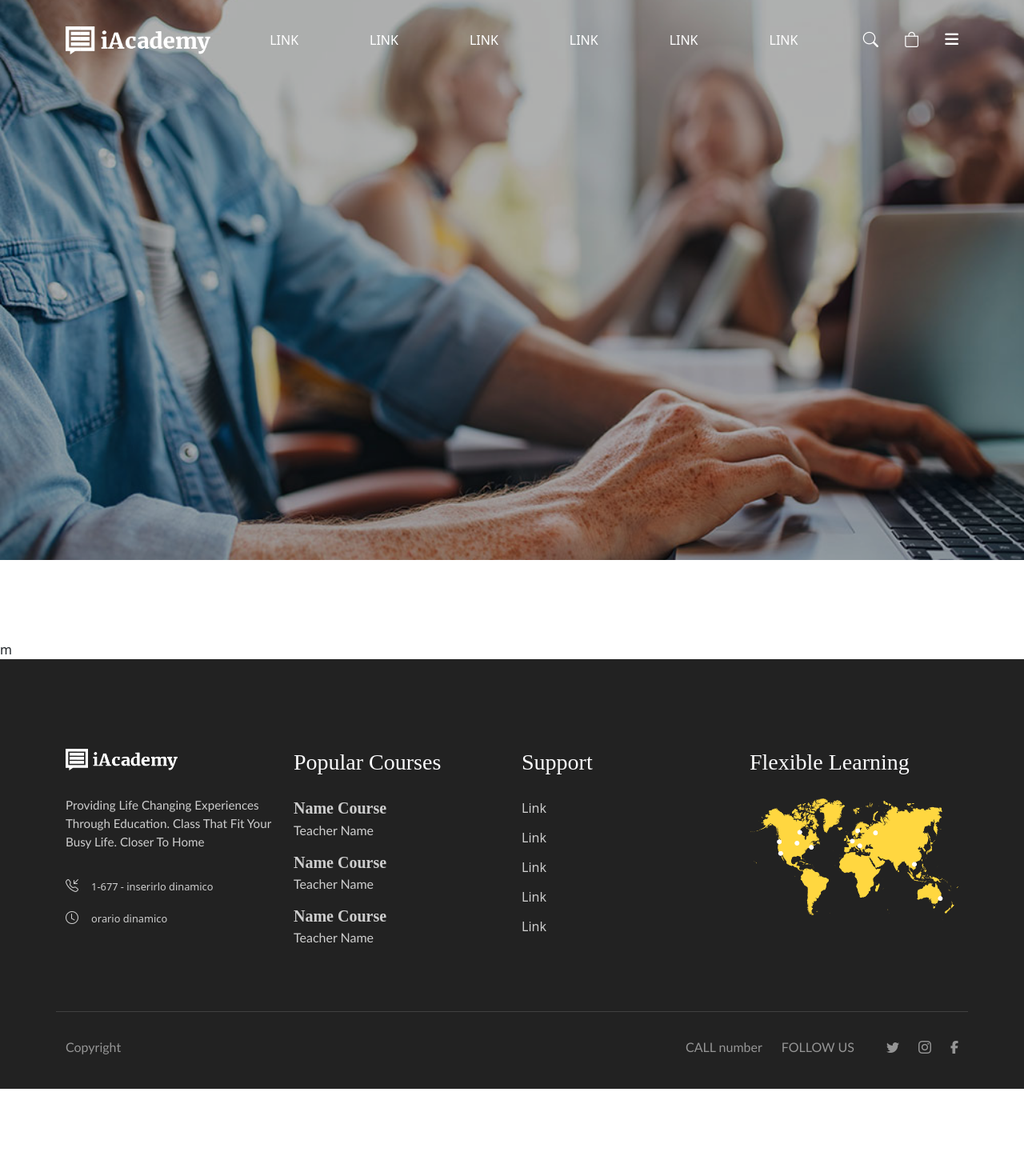
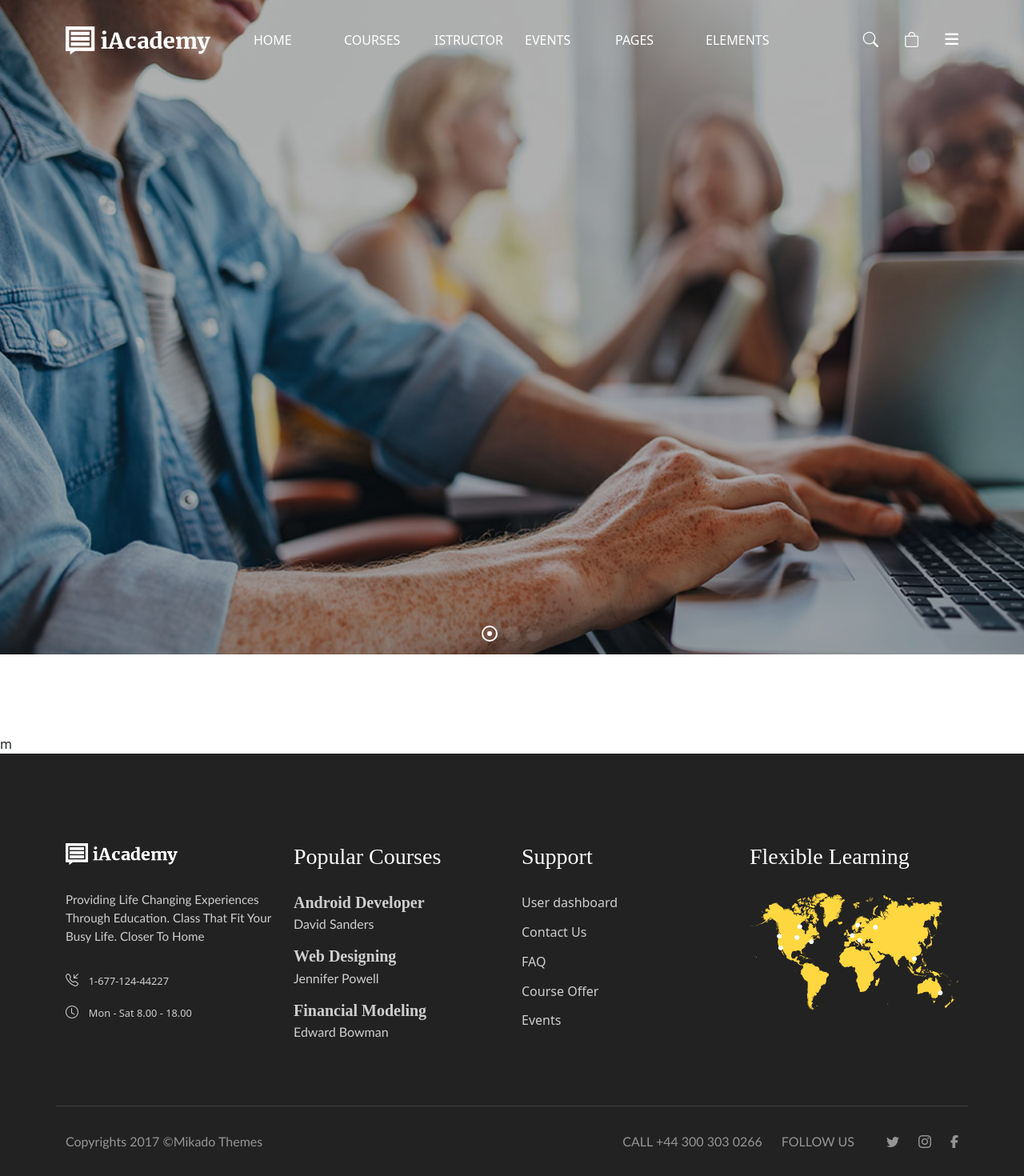
Before and after one commit to manuelmenama/proj-html-vuejs, a Vue app: page / in a window 1280 px wide. Shown: the top 1470 px of the page at 80% size. Before the commit the page ends 1361 px from the top, so only its background shows below. Built offline with nearby package versions, Linux system fonts and the light colour scheme.

Commit message:
dynamic foter header first slider

```diff
--- a/package.json
+++ b/package.json
@@ -12,6 +12,7 @@
     "@fortawesome/fontawesome-free": "^6.2.1",
     "bootstrap": "^5.2.3",
     "bootstrap-icons": "^1.10.2",
+    "swiper": "^8.4.5",
     "vue": "^3.2.41"
   },
   "devDependencies": {
--- a/src/assets/data/store.js
+++ b/src/assets/data/store.js
@@ -3,6 +3,32 @@ import { reactive } from 'vue';
 export const store = reactive ({
 
   //store del menu header
+  menuList:[
+    {
+      name: "Home",
+      link: "#"
+    },
+    {
+      name: "Courses",
+      link: "#"
+    },
+    {
+      name: "Istructor",
+      link: "#"
+    },
+    {
+      name: "Events",
+      link: "#"
+    },
+    {
+      name: "Pages",
+      link: "#"
+    },
+    {
+      name: "Elements",
+      link: "#"
+    }
+  ],
 
   //store del carosello jumbotron
 
@@ -13,6 +39,74 @@ export const store = reactive ({
   //store di what in for you
 
   //store card "popular courses"
+  popularCourses: [
+    {
+      id: 1,
+      name: "Android Developer",
+      shortDescriprion: "Sed justo et takimata stet at et lorem, nonumy at consetetur sit dolore tempor sed sed stet. Sanctus lorem sed.",
+      teacher: "David Sanders",
+      price: "free",
+      numberOfStudent: 20,
+      subject: "programming",
+      imagePath: "course-1-f-img.jpg",
+      link: "#"
+    },
+    {
+      id: 2,
+      name: "Web Designing",
+      shortDescriprion: "No et sit lorem takimata aliquyam accusam aliquyam tempor kasd. Dolor sanctus ipsum accusam ut elitr no sit, dolor sed.",
+      teacher: "Jennifer Powell",
+      price: "free",
+      numberOfStudent: 20,
+      subject: "programming",
+      imagePath: "course-2-f-img.jpg",
+      link: "#"
+    },
+    {
+      id: 3,
+      name: "Financial Modeling",
+      shortDescriprion: "Amet ea rebum elitr et diam no diam labore sanctus diam, et diam rebum dolores rebum. Invidunt et et sit.",
+      teacher: "Edward Bowman",
+      price: "$20",
+      numberOfStudent: 30,
+      subject: "programming",
+      imagePath: "course-3-f-img.jpg",
+      link: "#"
+    },
+    {
+      id: 4,
+      name: "Business English",
+      shortDescriprion: "Lorem nonumy ipsum dolore at et lorem eos est. Et lorem dolores diam sea stet sed accusam justo, accusam voluptua.",
+      teacher: "Preston Marshall",
+      price: "$30",
+      numberOfStudent: 40,
+      subject: "language",
+      imagePath: "course-4-f-img.jpg",
+      link: "#"
+    },
+    {
+      id: 5,
+      name: "Social Computing",
+      shortDescriprion: "Dolor sanctus est voluptua vero dolores accusam ipsum ut, no duo accusam erat dolor sed no dolores ipsum. Diam et.",
+      teacher: "David Sanders",
+      price: "free",
+      numberOfStudent: 100,
+      subject: "tecnology",
+      imagePath: "course-5-f-img.jpg",
+      link: "#"
+    },
+    {
+      id: 6,
+      name: "Learn Spanish",
+      shortDescriprion: "Justo invidunt lorem tempor gubergren magna. Lorem et clita diam tempor elitr aliquyam accusam dolor. Sed magna dolores erat sed.",
+      teacher: "Jennie King",
+      price: "$30",
+      numberOfStudent: 30,
+      subject: "language",
+      imagePath: "course-6-f-img.jpg",
+      link: "#"
+    },
+  ],
 
   //store pricing plan
 
--- a/src/components/AppFooter.vue
+++ b/src/components/AppFooter.vue
@@ -1,6 +1,14 @@
 <script>
+
+import { store } from '../assets/data/store'
+
 export default {
-  name: 'AppFooter'
+  name: 'AppFooter',
+  data() {
+    return {
+      store
+    }
+  }
 }
 </script>
 
@@ -24,14 +32,14 @@ export default {
           <div>
             <i class="bi bi-telephone-inbound"></i>
             <span>
-              1-677 - inserirlo dinamico
+              {{store.contactAcademy.telephone}}
             </span>
           </div>
 
           <div>
             <i class="bi bi-clock"></i>
             <span>
-              orario dinamico
+              {{store.contactAcademy.openTime}}
             </span>
           </div>
 
@@ -44,41 +52,19 @@ export default {
 
           <ul>
 
-            <li>
-              <a href="#">
+            <li
+              v-for="popCourse in store.popularCourses"
+              :key="popCourse.id"
+              v-show="popCourse.id<4">
+              <a
+                :href="popCourse.link">
                 <h5>
                   <strong>
-                    Name Course
+                    {{popCourse.name}}
                   </strong>
                 </h5>
                 <p>
-                  Teacher Name
-                </p>
-              </a>
-            </li>
-
-            <li>
-              <a href="#">
-                <h5>
-                  <strong>
-                    Name Course
-                  </strong>
-                </h5>
-                <p>
-                  Teacher Name
-                </p>
-              </a>
-            </li>
-
-            <li>
-              <a href="#">
-                <h5>
-                  <strong>
-                    Name Course
-                  </strong>
-                </h5>
-                <p>
-                  Teacher Name
+                  {{popCourse.teacher}}
                 </p>
               </a>
             </li>
@@ -95,33 +81,12 @@ export default {
 
           <ul>
 
-            <li>
-              <a href="#">
-                Link
-              </a>
-            </li>
-
-            <li>
-              <a href="#">
-                Link
-              </a>
-            </li>
-
-            <li>
-              <a href="#">
-                Link
-              </a>
-            </li>
-
-            <li>
-              <a href="#">
-                Link
-              </a>
-            </li>
-
-            <li>
-              <a href="#">
-                Link
+            <li
+              v-for="(utilities, index) in store.supportLinks"
+              :key="index">
+              <a
+                :href="utilities.link">
+                {{utilities.name}}
               </a>
             </li>
 
@@ -146,33 +111,27 @@ export default {
 
         <div class="col-6 my-copyright-col">
           <p>
-            Copyright
+            {{store.externalInfo.copyright}}
           </p>
         </div>
 
         <div class="col-6 my-contact-col">
 
           <div>
-            <p>CALL <span>number</span></p>
+            <p>CALL <span>{{store.externalInfo.telephone}}</span></p>
           </div>
 
           <div>
             <p>FOLLOW US</p>
             <ul>
 
-              <li>
-                <a href="#">
-                  <i class="bi bi-twitter"></i>
-                </a>
-              </li>
-              <li>
-                <a href="#">
-                  <i class="bi bi-instagram"></i>
-                </a>
-              </li>
-              <li>
-                <a href="#">
-                  <i class="fa-brands fa-facebook-f"></i>
+              <li
+                v-for="(contact, index) in store.socialContact"
+                :key="index">
+                <a
+                  :href="contact.link">
+                  <i
+                    :class="contact.logoClass"></i>
                 </a>
               </li>
 
--- a/src/components/AppHeader.vue
+++ b/src/components/AppHeader.vue
@@ -1,6 +1,14 @@
 <script>
+
+import { store } from '../assets/data/store';
+
 export default {
-  name: 'AppHeader'
+  name: 'AppHeader',
+  data() {
+    return {
+      store
+    }
+  }
 }
 </script>
 
@@ -22,34 +30,14 @@ export default {
 
         <ul>
 
-          <li>
+          <li
+            v-for="(itemMenu, index) in store.menuList"
+            :key="index">
 
-            <a href="#">link</a>
-
-          </li>
-          <li>
-
-            <a href="#">link</a>
-
-          </li>
-          <li>
-
-            <a href="#">link</a>
-
-          </li>
-          <li>
-
-            <a href="#">link</a>
-
-          </li>
-          <li>
-
-            <a href="#">link</a>
-
-          </li>
-          <li>
-
-            <a href="#">link</a>
+            <a
+              :href="itemMenu.link">
+              {{itemMenu.name}}
+            </a>
 
           </li>
 
@@ -117,7 +105,7 @@ header{
   .my-icon-container{
     @include flex('center-end');
     height: 100%;
-    width: 10%;
+    width: 20%;
     i{
       color: $text-color-white;
       margin-left: 2rem;
--- a/src/components/AppMain.vue
+++ b/src/components/AppMain.vue
@@ -1,6 +1,12 @@
 <script>
+
+import MainJumboSlider from './partials/MainJumboSlider.vue';
+
 export default {
-  name: 'AppMain'
+  name: 'AppMain',
+  components: {
+    MainJumboSlider
+  }
 }
 </script>
 
@@ -9,7 +15,8 @@ export default {
   <!-- sezione con jumbotron -->
   <section class="jumbo">
 
-    <img src="../assets/img/course-9-f-img.jpg" alt="">
+    <MainJumboSlider />
+    <!-- <img src="../assets/img/course-9-f-img.jpg" alt=""> -->
 
   </section>
 
@@ -84,13 +91,7 @@ export default {
 .jumbo{
   width: 100%;
   text-align: center;
-  img{
-    width: 100%;
-    transform: translateY(-100px);
-    filter: brightness(70%);
-    object-fit: cover;
-    height: 700px;
-  }
+  transform: translateY(-100px);
 }
 
 </style>
--- /dev/null
+++ b/src/components/partials/MainJumboSlider.vue
@@ -0,0 +1,94 @@
+<script>
+
+// Import Swiper Vue.js components
+import { Swiper, SwiperSlide } from "swiper/vue";
+
+// Import Swiper styles
+import "swiper/scss";
+
+import "swiper/scss/pagination";
+
+// import required modules
+import { Pagination } from "swiper";
+
+export default {
+  name: 'MainJumboSlider',
+  components: {
+    Swiper,
+    SwiperSlide,
+  },
+  setup() {
+    return {
+      modules: [Pagination],
+    };
+  },
+};
+</script>
+
+<template>
+
+    <swiper
+    :spaceBetween="30"
+    :pagination="{
+      clickable: true,
+    }"
+    :modules="modules"
+    class="mySwiper"
+  >
+    <swiper-slide><img src="../../assets/img/course-9-f-img.jpg" alt=""></swiper-slide><swiper-slide><img src="../../assets/img/course-9-f-img.jpg" alt=""></swiper-slide
+    ><swiper-slide><img src="../../assets/img/course-9-f-img.jpg" alt=""></swiper-slide>
+  </swiper>
+
+</template>
+
+
+<style lang="scss" scoped>
+
+
+img{
+  width: 100%;
+  //transform: translateY(-100px);
+  filter: brightness(70%);
+  object-fit: cover;
+  height: 700px;
+}
+
+
+
+.swiper {
+  width: 100%;
+  height: 100%;
+}
+
+.swiper-slide {
+  text-align: center;
+  font-size: 18px;
+  background: #fff;
+
+  /* Center slide text vertically */
+  display: -webkit-box;
+  display: -ms-flexbox;
+  display: -webkit-flex;
+  display: flex;
+  -webkit-box-pack: center;
+  -ms-flex-pack: center;
+  -webkit-justify-content: center;
+  justify-content: center;
+  -webkit-box-align: center;
+  -ms-flex-align: center;
+  -webkit-align-items: center;
+  align-items: center;
+}
+
+.swiper-slide img {
+  display: block;
+  width: 100%;
+  height: 100%;
+  object-fit: cover;
+}
+
+.swiper-pagination-bullet.swiper-pagination-bullet-active{
+  border: 2px solid black;
+}
+
+</style>
--- a/src/styles/general.scss
+++ b/src/styles/general.scss
@@ -1,7 +1,10 @@
+@use './partials/mixin' as *;
+@use './partials/variables' as *;
 
 @import '/node_modules/@fortawesome/fontawesome-free/css/all.min.css';
 @import '/node_modules/bootstrap/scss/bootstrap.scss';
 @import '/node_modules/bootstrap-icons/font/bootstrap-icons.css';
+
 
 *,
 *::after,
@@ -30,3 +33,27 @@ body{
   background-color: rgba(100, 148, 237, 0.445);
   border: 1px solid black;
 }
+
+.swiper-pagination-bullet{
+  height: 20px;
+  width: 20px;
+  background-color: #ffffff80;
+}
+
+.swiper-pagination-bullet.swiper-pagination-bullet-active{
+  border: 2px solid $text-color-white;
+  background-color: rgba(255, 255, 255, 0);
+  position: relative;
+}
+
+.swiper-pagination-bullet.swiper-pagination-bullet-active::after{
+  content: '';
+  height: 6px;
+  width: 6px;
+  border-radius: 50%;
+  background-color: $text-color-white;
+  position: absolute;
+  top: 50%;
+  left: 50%;
+  transform: translate(-50%, -50%);
+}
```
Also changed, not shown: 1 other file (tests, documents, lock files or other folders).
